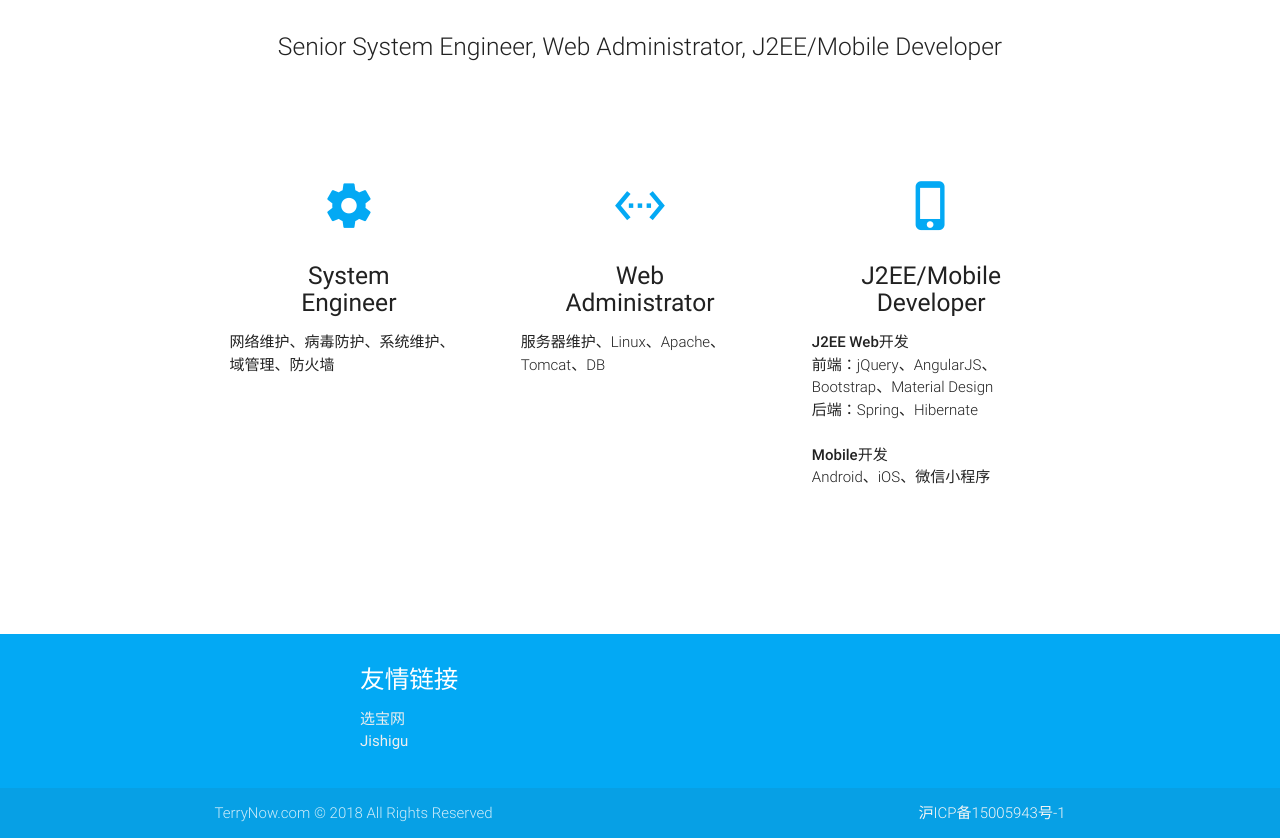
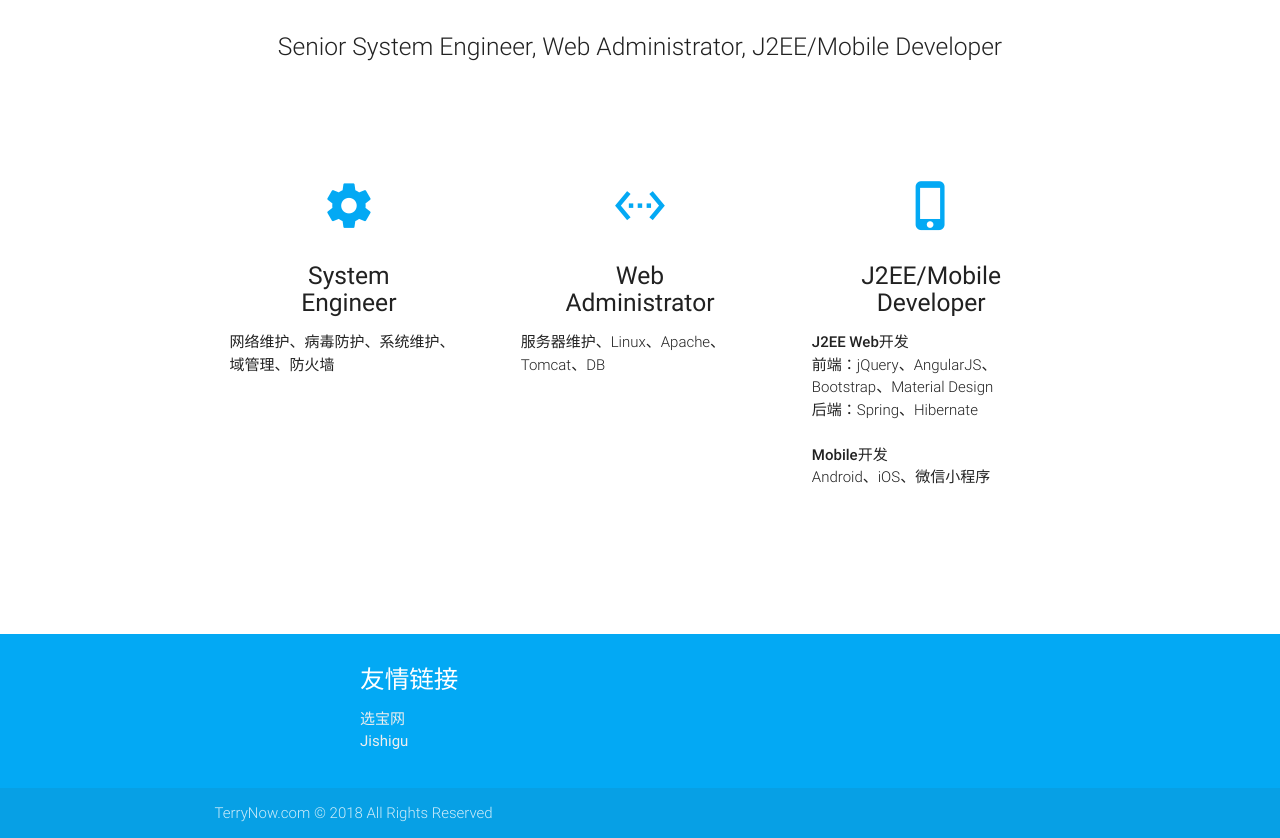
Before and after one commit to yaoxinghuo/yaoxinghuo.github.io, a plain HTML site: page index.html in a window 1280 px wide. Shown: the part 229-1067 px from the top of the page. Drawn offline with Linux system fonts and the light colour scheme.

Commit message:
remove icp link.

```diff
--- a/index.html
+++ b/index.html
@@ -109,7 +109,7 @@
           <div class="footer-copyright">
             <div class="container">
             TerryNow.com © 2018 All Rights Reserved
-            <a class="grey-text text-lighten-4 right" href="http://www.miibeian.gov.cn/">沪ICP备15005943号-1</a>
+            <!--<a class="grey-text text-lighten-4 right" href="http://www.miibeian.gov.cn/">沪ICP备15005943号-1</a>-->
             </div>
           </div>
         </footer>
```
